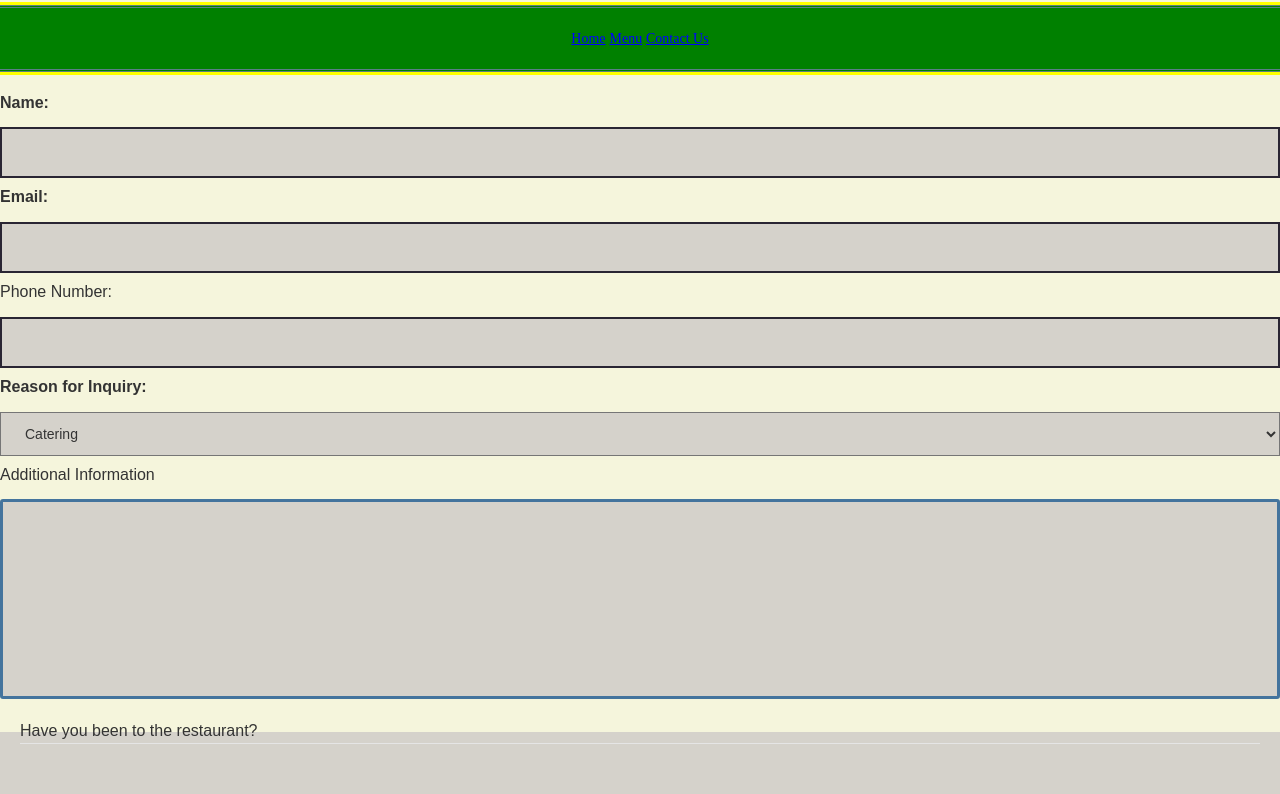
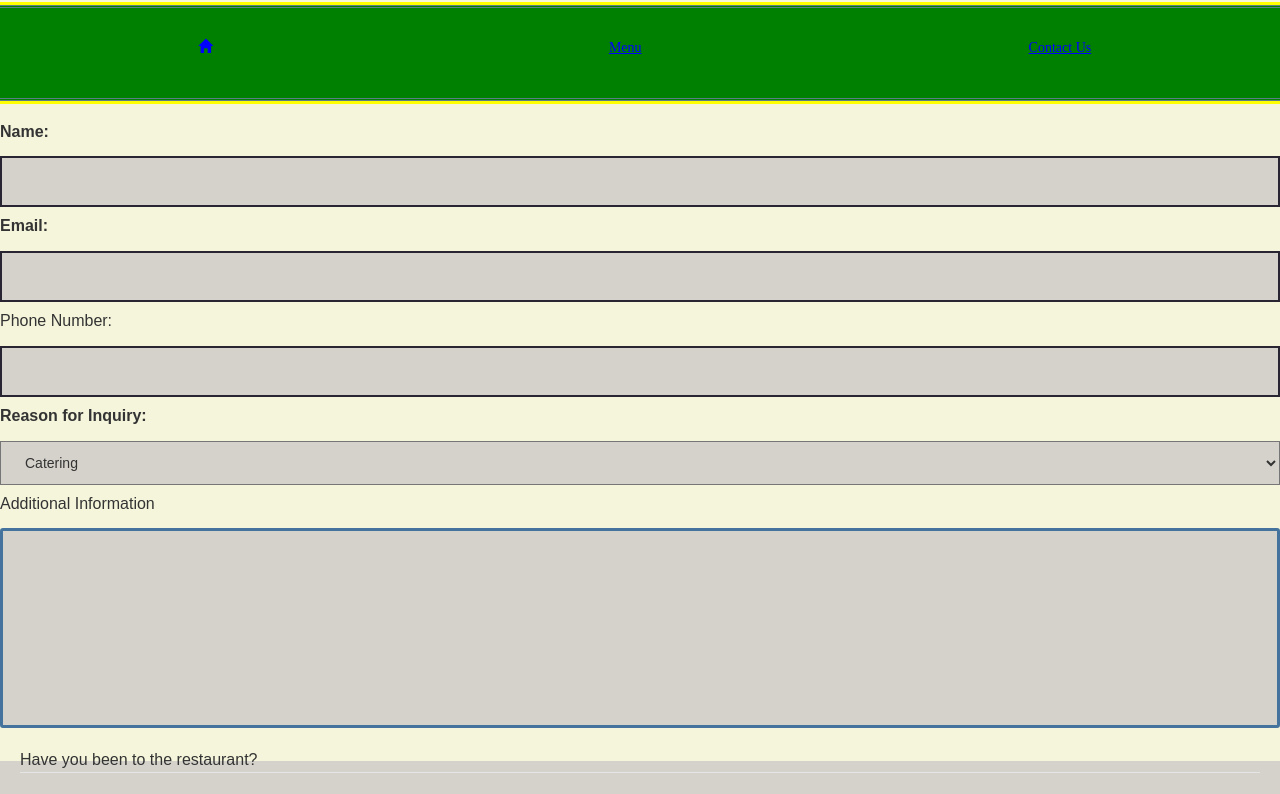
Before and after one commit to JosephMoran001/restaurantSite, a plain HTML site: page contactUs.html in a window 1280 px wide. Shown: the part 75-869 px from the top of the page. Drawn offline with nearby package versions, Linux system fonts and the light colour scheme.

Commit message:
style: replace home label with home glyphicon

```diff
--- a/contactUs.html
+++ b/contactUs.html
@@ -12,6 +12,7 @@
 			}
 
 		</style>
+		<noscript>This webpage is best viewed with Javascript enabled!</noscript>
 	</head>
 	<body>
 
@@ -21,9 +22,11 @@
 
 		<div id="navigation">
 		<hr/>
-		<p><a href="index.html" target="_blank">Home</a>
-		<a href="menu.html" target="_blank">Menu</a>
-		<a href="contactUs.html" target="_blank">Contact Us</a></p>
+		<ul class="nav nav-pills nav-justified">
+			<li><a href="index.html" target="_blank"><span class="glyphicon glyphicon-home"></span></a></li>
+			<li><a href="menu.html" target="_blank">Menu</a> </li>
+			<li><a href="contactUs.html" target="_blank">Contact Us</a></p></li>
+		</ul>
 		<hr/>
 		</div>
 
@@ -42,7 +45,7 @@
 				<option value="feedback">Feedback</option>
 				<option value="other">Other</option>
 			</select>
-			<label for="info" style="font-weight: normal;" >Additional Information</label><br/>
+			<label for="info" >Additional Information</label><br/>
 			<textarea id="info"></textarea><br/>
 			<fieldset>
 				<legend>Have you been to the restaurant?</legend><br/>
```
Also changed, not shown: index.html (+6 -3 lines), menu.html (+6 -3 lines).
